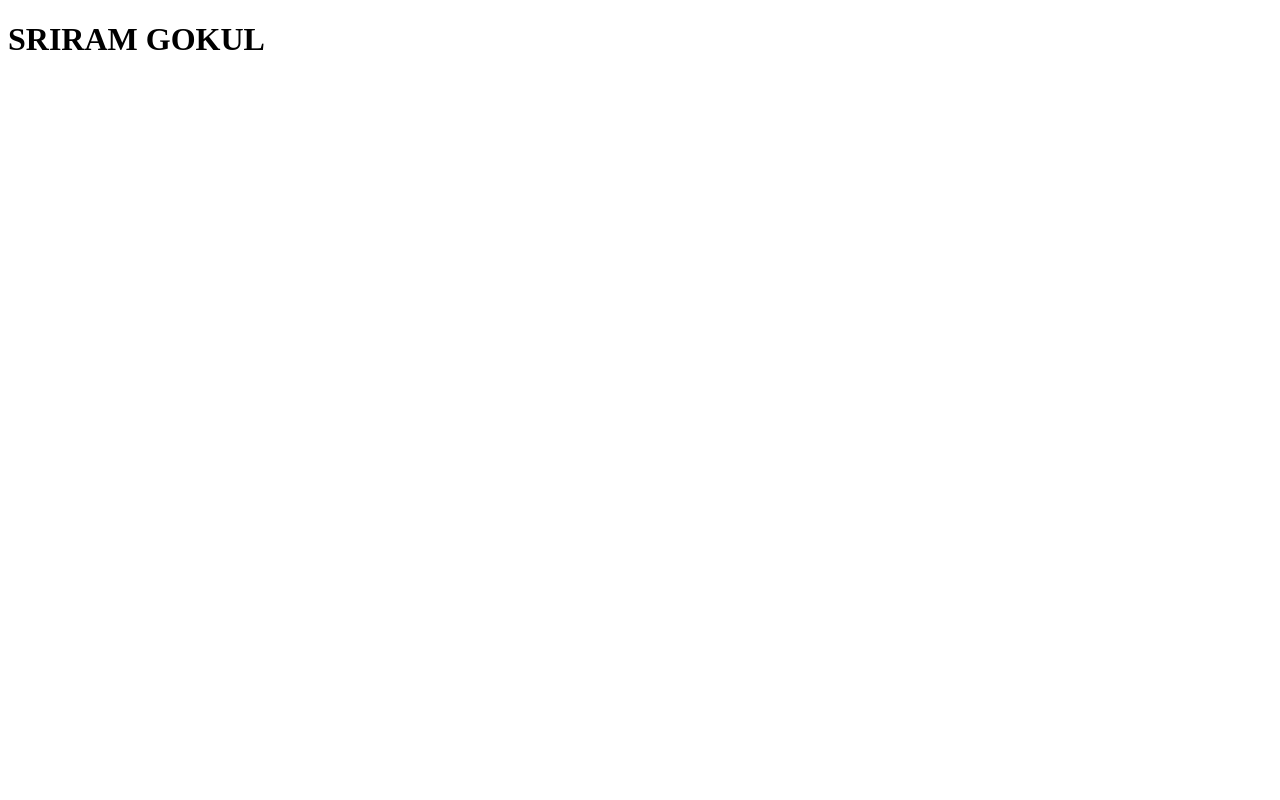
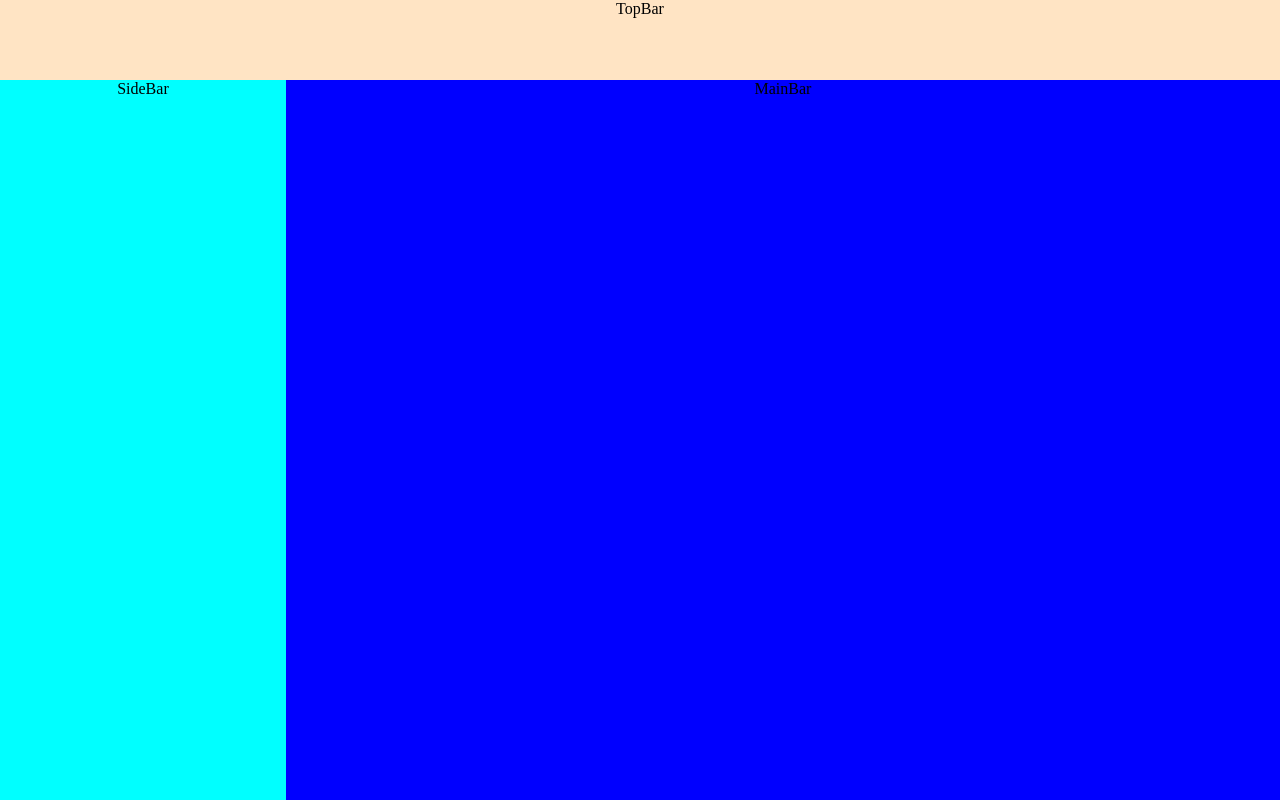
Before and after one commit to sriramgokul/Doctor-Appointment-React, a React (Vite) app: page / in a window 1280 px wide. Built offline with nearby package versions, Linux system fonts and the light colour scheme.

Commit message:
Doctor appointment project basics

```diff
--- a/src/App.css
+++ b/src/App.css
@@ -0,0 +1,23 @@
+*{
+    margin: 0;
+    padding: 0;
+    text-align: center;
+}
+.top-bar{
+    grid-area: top;
+    background-color: bisque;
+}
+.work-space{
+    display: grid;
+    grid-template:
+    "top top top top top" 10vh
+    "side main main main main" 90vh;
+}
+.side-bar{
+    grid-area:side;
+    background-color: aqua;
+}
+.main-bar{
+    grid-area: main;
+    background-color: blue;
+}
--- a/src/App.jsx
+++ b/src/App.jsx
@@ -1,11 +1,20 @@
 
 import './App.css'
+import Main from './Components/Main'
+import SideBar from './Components/SideBar'
+import TopBar from './Components/TopBar'
+
+import WorkSpace from './Components/WorkSpace'
 
 function App() {
 
   return (
     <div className='app'>
-      <h1>SRIRAM GOKUL</h1>
+      <WorkSpace>
+        <TopBar>TopBar</TopBar>
+        <SideBar>SideBar</SideBar>
+        <Main>MainBar</Main>
+      </WorkSpace>
     </div>
   )
 }
--- /dev/null
+++ b/src/Components/Main.jsx
@@ -0,0 +1,9 @@
+function Main({children}){
+    return(
+        <div className="main-bar">
+           {children}
+        </div>
+    )
+}
+
+export default Main;
--- /dev/null
+++ b/src/Components/SideBar.jsx
@@ -0,0 +1,9 @@
+function SideBar({children}){
+    return(
+        <div className="side-bar">
+            {children}
+        </div>
+    )
+}
+
+export default SideBar;
--- /dev/null
+++ b/src/Components/TopBar.jsx
@@ -0,0 +1,9 @@
+function TopBar({children}){
+    return(
+        <div className="top-bar">
+        {children}
+        </div>
+    )
+}
+
+export default TopBar;
--- /dev/null
+++ b/src/Components/WorkSpace.jsx
@@ -0,0 +1,12 @@
+
+function WorkSpace(  {children}){
+    return(
+            <div className="work-space">
+            {children}
+
+            </div>
+
+    )
+}
+
+export default WorkSpace;
```
